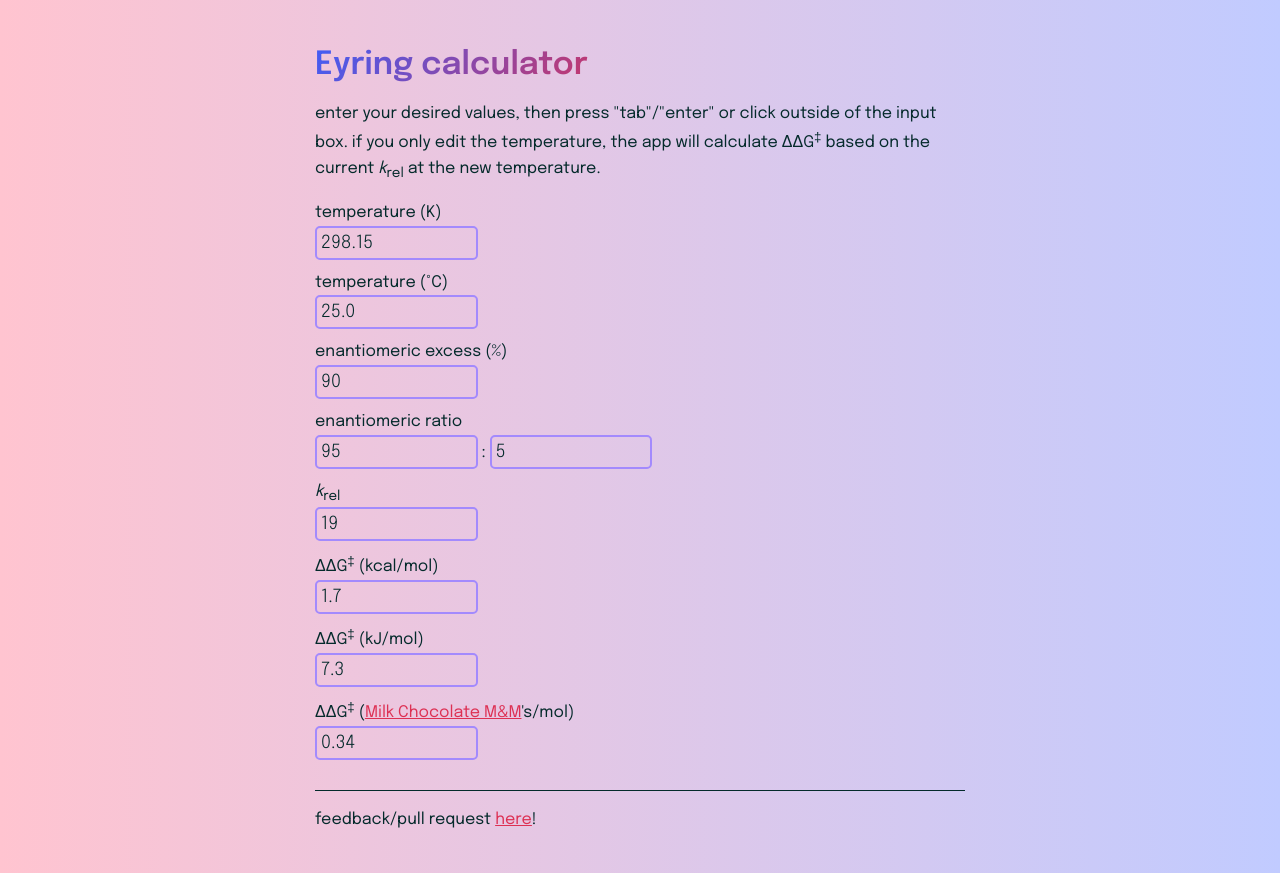
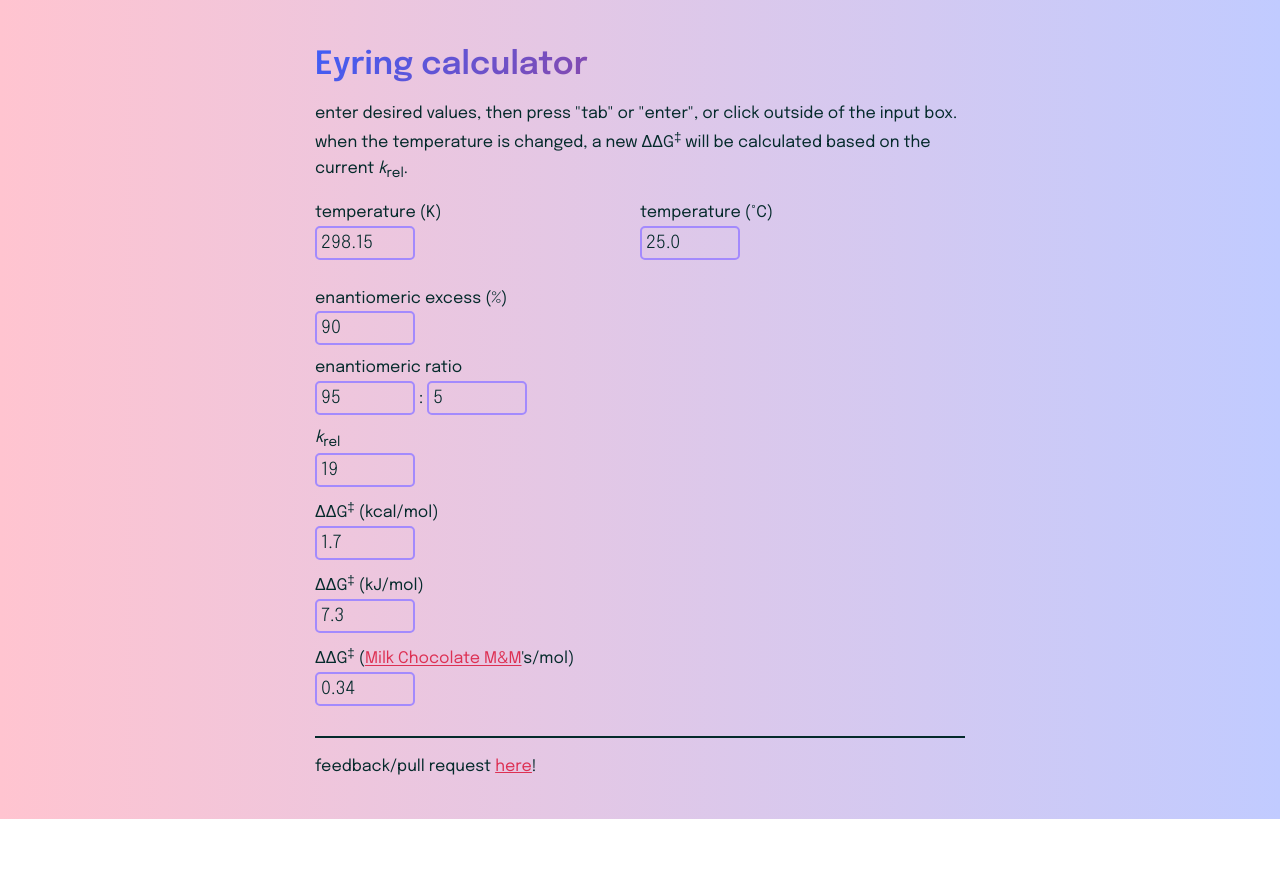
Before and after one commit to msh-yi/EyringConverter, a plain HTML site: page index.html in a window 1280 px wide. After the commit the page ends 819 px from the top, so only its background shows below. Drawn offline with Linux system fonts and the light colour scheme.

Commit message:
temperature layout

```diff
--- a/css/styles.css
+++ b/css/styles.css
@@ -4,14 +4,34 @@ body{max-width:650px;
   /*font:16px/1.5 -apple-system, BlinkMacSystemFont, "Segoe UI", Roboto, "Helvetica Neue", Arial, "Noto Sans", sans-serif, "Apple Color Emoji", "Segoe UI Emoji", "Segoe UI Symbol", "Noto Color Emoji";*/
   font-size:16px;
   font-family: 'Epilogue', sans-serif;
+
   color:#042a2b;
   background-image: linear-gradient(to right, #ffc4d0, #c1cbff);
   line-height: 1.6}
 
+h1,h2,h3
+{
+  background-color: #042a2b;
+  background-image: linear-gradient(490deg, #3f5ef8, #dd3053);
+  background-size: 100%;
+  -webkit-background-clip: text;
+  -moz-background-clip: text;
+  -webkit-text-fill-color: transparent;
+  -moz-text-fill-color: transparent;
+  font-size: 32px;
+  font-weight: 600;
+  margin-bottom: 10px;}
+
+.grid{
+    display: grid;
+    /* grid-template-columns: auto auto; */
+    grid-template-columns: 50% 50%;
+  }
+
 input[type=number] {
     border-radius: 5px;
     padding: 6px 4px;
-    width: 25%;
+    width: 100px;
     margin: 0px 0px;
     box-sizing: border-box;
     border: 2px solid #a38afd;
@@ -31,18 +51,6 @@ input[type=number]:focus {
   transition-delay: 0.01s
 }
 
-h1,h2,h3
-{
-  background-color: #042a2b;
-  background-image: linear-gradient(490deg, #3f5ef8, #dd3053);
-  background-size: 50%;
-  -webkit-background-clip: text;
-  -moz-background-clip: text;
-  -webkit-text-fill-color: transparent;
-  -moz-text-fill-color: transparent;
-  font-size: 32px;
-  font-weight: 600;
-  margin-bottom: 10px;}
 
 hr {
   height: 1.5px;
@@ -56,3 +64,6 @@ footer{
 
 a {
   color:#dd3053}
+
+.err-msg {
+  color:#dd3053}
--- a/index.html
+++ b/index.html
@@ -29,18 +29,27 @@
 <body>
 
     <h2>Eyring calculator</h2>
-    enter your desired values, then press "tab"/"enter" or click outside of the input box. if you only edit the temperature, the app will calculate &Delta;&Delta;G<sup>&#8225;</sup> based on the current <i>k</i><sub>rel</sub> at the new temperature.
-    <p>
-    </p>
+    enter desired values, then press "tab" or "enter", or click outside of the input box. when the temperature is changed, a new &Delta;&Delta;G<sup>&#8225;</sup> will be calculated based on the current <i>k</i><sub>rel</sub>.
 
-    <p id="err_msg"></p>
+    <p> </p>
+
+    <p id="err_msg" class="err-msg"></p>
 
     <form id="form">
-        <label for="temp_k">temperature (K)</label><br>
-        <input id="temp_k" value="298.15" type="number" onchange="update_temp(this.id)";><br>
+        <div class="grid">
+            <div class="cell">
+                <label for="temp_k">temperature (K)</label><br>
+                <input id="temp_k" value="298.15" type="number" onchange="update_temp(this.id)" ;>
+            </div>
 
-        <label for="temp_c">temperature (&#176;C)</label><br>
-        <input id="temp_c" value="25.0" type="number" onchange="update_temp(this.id)";><br>
+            <div class="cell">
+                <label for="temp_c">temperature (&#176;C)</label><br>
+                <input id="temp_c" value="25.0" type="number" onchange="update_temp(this.id)" ;>
+            </div>
+
+        </div>
+
+        <p></p>
 
         <label for="ee">enantiomeric excess (%)</label><br>
         <input id="ee" value="90" type="number" onchange="update(this.id);"><br>
@@ -58,7 +67,9 @@
         <label for="ddg_kj"></label>&Delta;&Delta;G<sup>&#8225;</sup> (kJ/mol) <br>
         <input id="ddg_kj" value="7.3" type="number" onchange="update(this.id);"><br>
 
-        <label for="ddg_MM"></label>&Delta;&Delta;G<sup>&#8225;</sup> (<a href="https://www.mms.com/en-us/experience-mms/flavors" target="_blank">Milk Chocolate M&#38;M</a>'s/mol) <br>
+        <label for="ddg_MM"></label>&Delta;&Delta;G<sup>&#8225;</sup> (<a
+            href="https://www.mms.com/en-us/experience-mms/flavors" target="_blank">Milk Chocolate M&#38;M</a>'s/mol)
+        <br>
         <input id="ddg_MM" value="0.34" type="number" onchange="update(this.id);"><br>
 
         <!-- <label for="t_half"></label><i>t</i><sub>1/2</sub>(s<sup>-1</sup>)<br>
@@ -67,12 +78,13 @@
     </form>
 
 
-    <p style="margin-top:20px;" ></p>
+    <p style="margin-top:20px;"></p>
     <hr>
 
     <div class="footer">
         <footer>
-            <p class="github">feedback/pull request <a href="https://github.com/msh-yi/EyringConverter" target="_blank">here</a>!</p>
+            <p class="github">feedback/pull request <a href="https://github.com/msh-yi/EyringConverter"
+                    target="_blank">here</a>!</p>
         </footer>
     </div>
 
--- a/js/scripts.js
+++ b/js/scripts.js
@@ -38,7 +38,7 @@ function update_temp(input_id) {
         var input_temp = document.getElementById(input_id).value
 
         if ((input_id == "temp_k" && input_temp <= 0) || (input_id == "temp_c" && input_temp <= -273.15)) {
-            throw "Temperature should be positive Kelvins!"
+            throw "Temperature should be > 0 Kelvins!"
         }
         if (isNaN(input_temp)) {
             throw "Input must be a number!"
```
